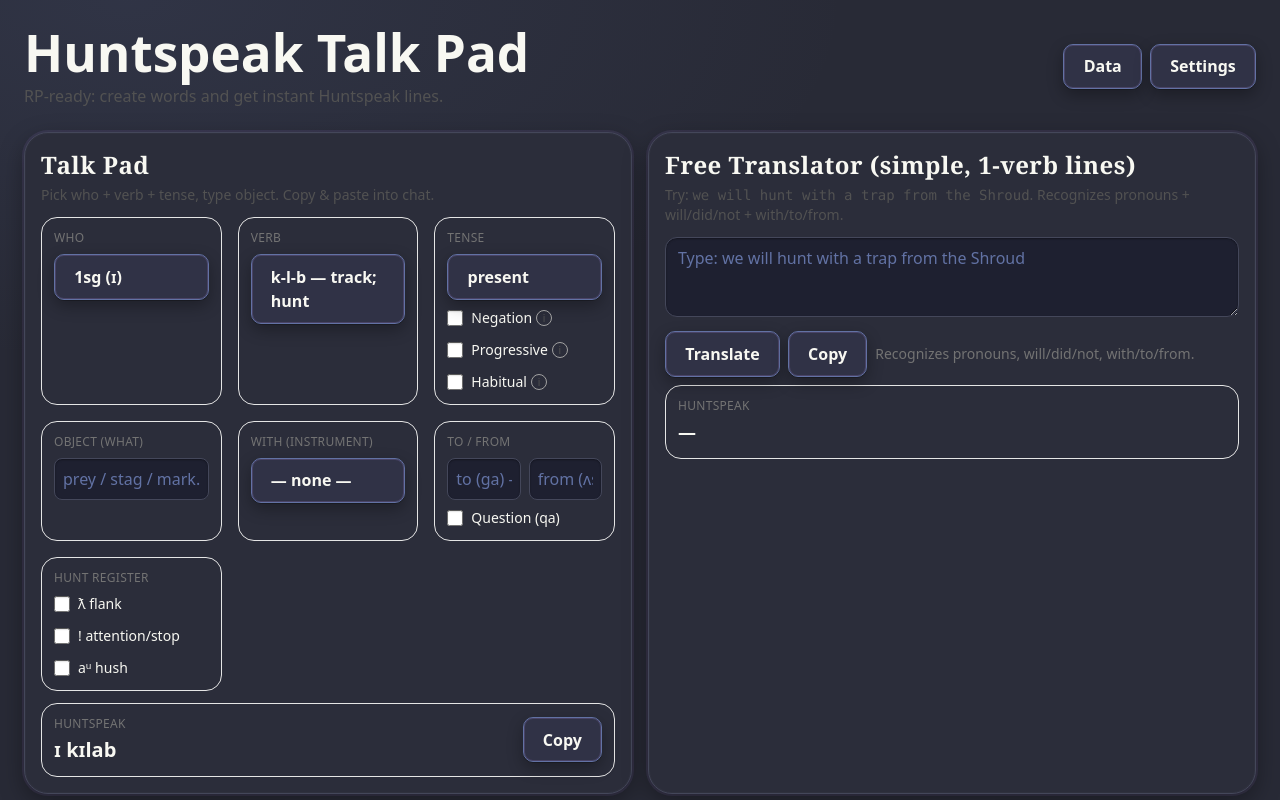
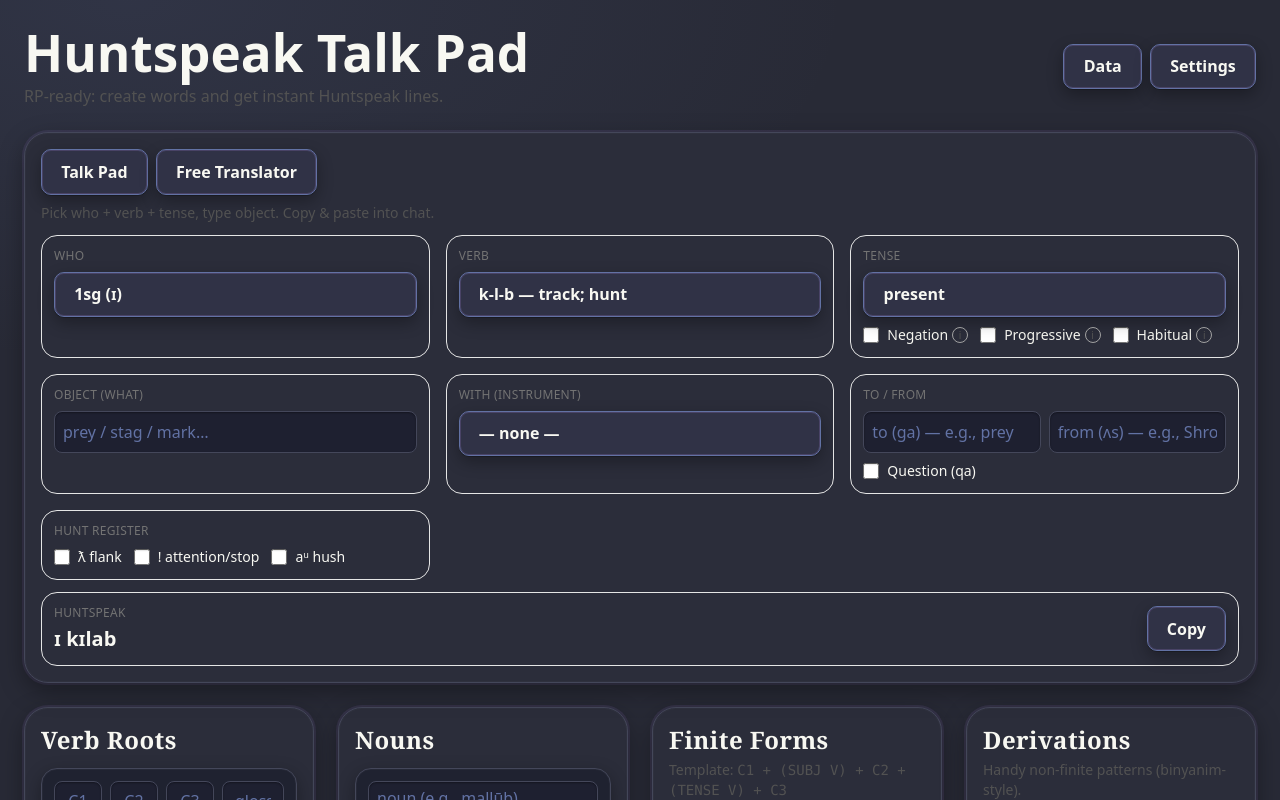
Before and after one commit to L1ghth0us3/Moontalk, a React (Vite) app: page / in a window 1280 px wide. Shown: the top 800 px of the page. Built offline with nearby package versions, Linux system fonts and the light colour scheme.

Commit message:
feat(ui): replace composer side-by-side with tabs (Talk Pad / Free Translator); remove scroll-activated sticky background

```diff
--- a/src/HuntspeakTalkPad.tsx
+++ b/src/HuntspeakTalkPad.tsx
@@ -27,7 +27,7 @@ export default function HuntspeakTalkPad(){
   const [systemDark, setSystemDark] = useState<boolean>(false);
   const [settingsOpen, setSettingsOpen] = useState(false);
   const [dataOpen, setDataOpen] = useState(false);
-  const [scrolled, setScrolled] = useState(false);
+  const [composerTab, setComposerTab] = useLocalStorageState<'talk'|'translator'>("huntspeak_composer_tab", 'talk');
 
   // Keep a valid selected root when the roots list changes (e.g. delete).
   useEffect(()=>{
@@ -56,14 +56,7 @@ export default function HuntspeakTalkPad(){
     };
   }, []);
 
-  // Track window scroll to toggle sticky composer background
-  useEffect(()=>{
-    if (typeof window === 'undefined') return;
-    const onScroll = () => setScrolled(window.scrollY > 8);
-    onScroll();
-    window.addEventListener('scroll', onScroll, { passive: true });
-    return () => window.removeEventListener('scroll', onScroll as any);
-  }, []);
+  // No sticky background tracking (removed by request)
 
   // Apply effective theme class to <body> whenever theme or system preference changes.
   useEffect(()=>{
@@ -142,18 +135,30 @@ export default function HuntspeakTalkPad(){
         </div>
       </header>
 
-      {/* Sticky composer: Talk Pad + Translator stay visible while scrolling */}
-      <div className="sticky top-2 z-30 transition-all">
-        <div className={`grid grid-cols-1 xl:grid-cols-2 gap-4 rounded-3xl ${scrolled ? 'sticky-bg shadow-lg px-2 py-2' : ''}`}>
-          <section className="rounded-3xl border border-neutral-200 p-4 shadow-sm fantasy-card">
-            <div className="flex items-center justify-between mb-1">
-              <h2 className="text-xl md:text-2xl font-semibold">Talk Pad</h2>
-              <TalkPadCollapse />
+      {/* Sticky composer: tabs for Talk Pad and Translator */}
+      <div className="sticky top-2 z-30">
+        <section className="rounded-3xl border border-neutral-200 p-4 shadow-sm fantasy-card">
+          <div className="flex items-center justify-between mb-2">
+            <div role="tablist" aria-label="Composer" className="flex items-center gap-2">
+              <button
+                aria-pressed={composerTab==='talk'}
+                className={`px-3 py-2 rounded-xl border transition ${composerTab==='talk' ? 'ring-2 ring-blue-300 border-blue-500 font-semibold' : 'border-neutral-300 hover:bg-neutral-50'}`}
+                onClick={()=>setComposerTab('talk')}
+              >Talk Pad</button>
+              <button
+                aria-pressed={composerTab==='translator'}
+                className={`px-3 py-2 rounded-xl border transition ${composerTab==='translator' ? 'ring-2 ring-blue-300 border-blue-500 font-semibold' : 'border-neutral-300 hover:bg-neutral-50'}`}
+                onClick={()=>setComposerTab('translator')}
+              >Free Translator</button>
             </div>
+            {composerTab==='talk' && (<TalkPadCollapse />)}
+          </div>
+          {composerTab==='talk' ? (
             <TalkPadBody />
-          </section>
-          <FreeTranslator roots={roots} nouns={nouns} showCollapse={showCollapse} />
-        </div>
+          ) : (
+            <FreeTranslator roots={roots} nouns={nouns} showCollapse={showCollapse} />
+          )}
+        </section>
       </div>
 
       {/* Below: Roots, Nouns, Finite Forms, Derivations in one row (responsive) */}
--- a/src/index.css
+++ b/src/index.css
@@ -202,20 +202,6 @@ body.theme-dark input, body.theme-dark textarea, body.theme-dark select {
 }
 body.theme-dark input::placeholder, body.theme-dark textarea::placeholder { color: #8b8595; }
 
-/* Sticky composer background that appears after scrolling */
-body.theme-fantasy .sticky-bg {
-  background: #2b2d3a;
-  border: 1px solid #44475a;
-}
-body.theme-plain .sticky-bg {
-  background: #ffffff;
-  border: 1px solid #e5e7eb;
-}
-body.theme-dark .sticky-bg {
-  background: #1b1a20;
-  border: 1px solid #3a3345;
-}
-
 @media (prefers-color-scheme: light) {
   :root {
     color: #213547;
```
